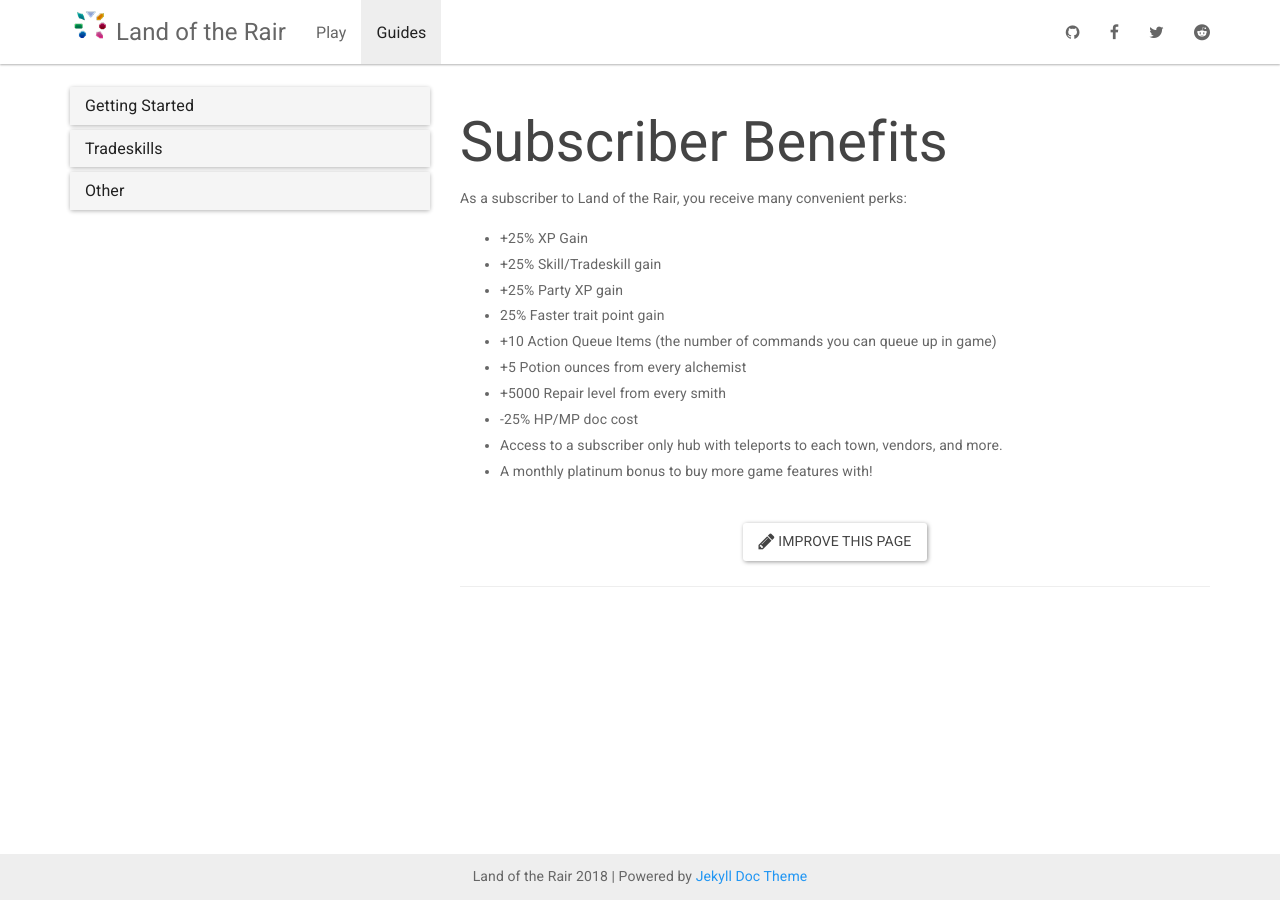
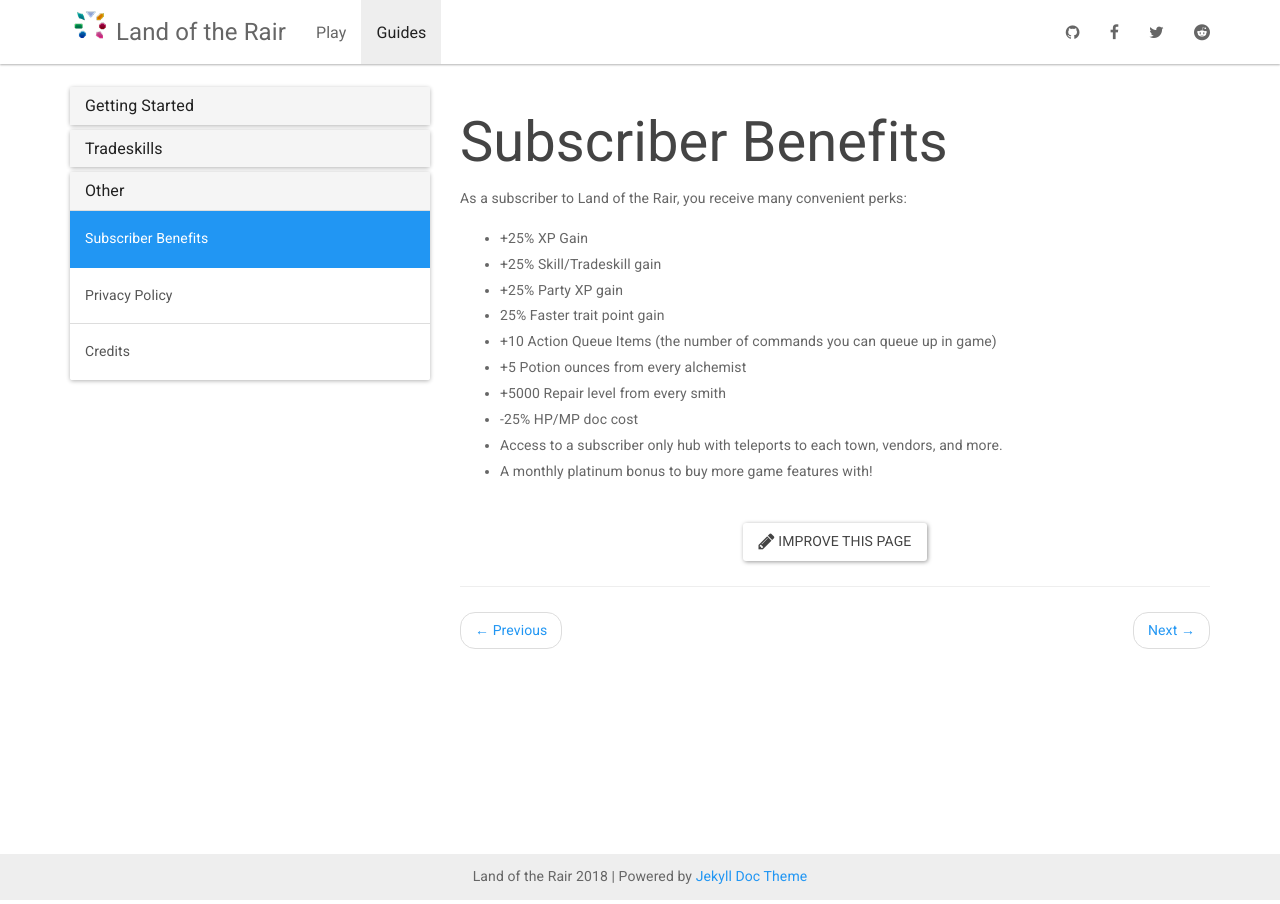
Before and after one commit to LandOfTheRair/landoftherair.github.io, a Jekyll site: the page built from _docs/other/subscriber-benefits.md, in a window 1280 px wide. Built offline with Jekyll 4.4.1, drawn with Linux system fonts in a browser that asks for light colours; nearby versions of some CDN libraries.

Commit message:
Update docs.yml

```diff
--- a/_data/docs.yml
+++ b/_data/docs.yml
@@ -15,5 +15,6 @@
 
 - title: Other
   docs:
+  - subscriber-benefits
   - privacy
   - credits
```
